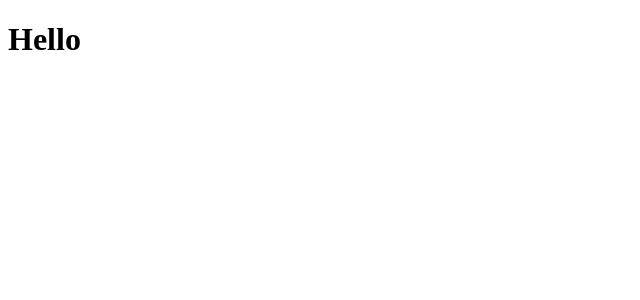
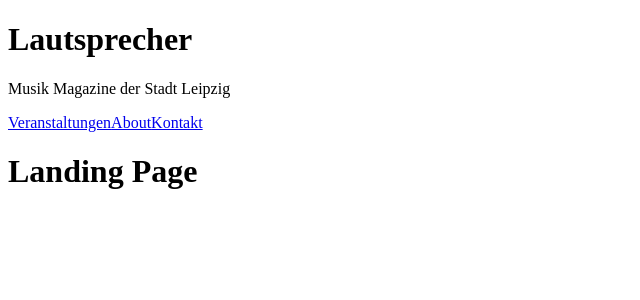
Before and after one commit to AlbertLeipzig/lautsprecher, a React (Create React App) app: page / in a window 1280 px wide. Shown: the top 300 px of the page, without its empty margins (0-640 px from the left). Built offline with nearby package versions, Linux system fonts and the light colour scheme.

Commit message:
added routing

```diff
--- a/src/App.js
+++ b/src/App.js
@@ -1,8 +1,22 @@
+import { Routes, Route } from 'react-router-dom';
+import { About } from './views/About';
+import { Contact } from './views/Contact';
+import { Events } from './views/Events';
+import { Impressum } from './views/Impressum';
+import { LandingPage } from './views/LandingPage';
+import { Header } from './components/Header';
 
 function App() {
   return (
     <div className="App">
-      <h1>Hello</h1>
+      <Header />
+      <Routes>
+        <Route exact path="/" element={<LandingPage />} />
+        <Route path="/events" element={<Events />} />
+        <Route path="/about" element={<About />} />
+        <Route path="/contact" element={<Contact />} />
+        <Route path="/impressum" element={<Impressum />} />
+      </Routes>
     </div>
   );
 }
--- a/src/components/Header.jsx
+++ b/src/components/Header.jsx
@@ -1,3 +1,4 @@
+import {Link} from 'react-router-dom';
 export const Header = () => {
   return (
     <header>
@@ -10,6 +11,11 @@ export const Header = () => {
         <div className="line2"></div>
         <div className="line3"></div>
       </div>
+      <nav className="header-nav">
+        <Link to ="/events">Veranstaltungen</Link>
+        <Link to ="/about">About</Link>
+        <Link to ="/contact">Kontakt</Link>
+      </nav>
     </header>
   );
 };
--- a/src/index.js
+++ b/src/index.js
@@ -1,10 +1,11 @@
 import React from 'react';
 import ReactDOM from 'react-dom/client';
+import { BrowserRouter } from 'react-router-dom';
 import App from './App';
 
 const root = ReactDOM.createRoot(document.getElementById('root'));
 root.render(
-  <React.StrictMode>
+  <BrowserRouter>
     <App />
-  </React.StrictMode>
+  </BrowserRouter>
 );
```
